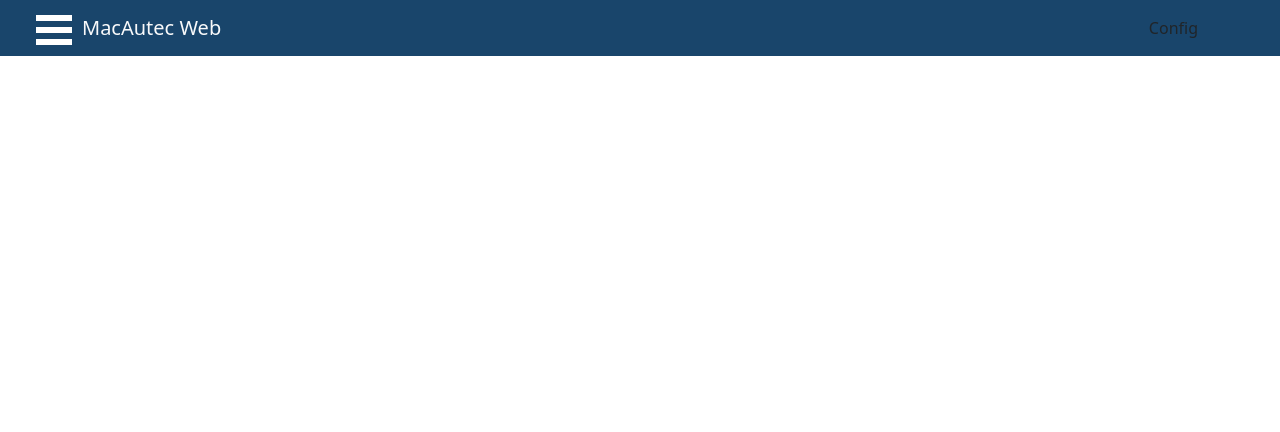
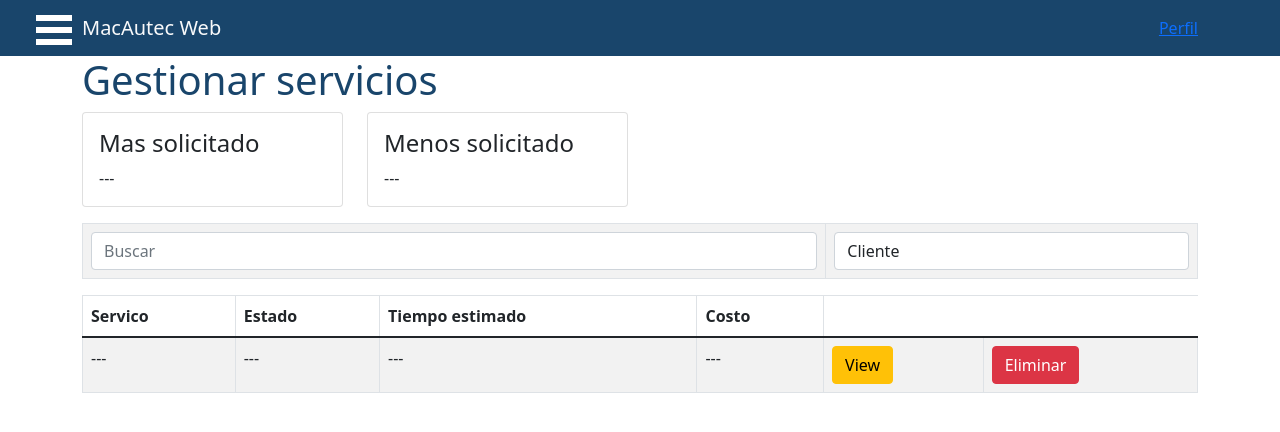
Before and after one commit to UninorteKevin/MACAUTEC-FrontEnd, a React (Create React App) app: page /servicios in a window 1280 px wide. Shown: the top 432 px of the page. Built offline with nearby package versions, Linux system fonts and the light colour scheme.

Commit message:
Se agregan UI para el perfil y servicios del sistema

```diff
--- a/src/App.jsx
+++ b/src/App.jsx
@@ -17,6 +17,8 @@ import UsuariosGestionar from "./pages/Usuario/Gestionar";
 //import Usuario from "./pages/Usuario/Usuario";
 //<Route path="/usuarios/:id" element={<Usuario/>} />
 import Usuario from "./pages/Usuario/Usuario"
+import Servicio from './pages/Servicio/Servicios';
+import Perfil from './pages/Perfil/Perfil';
 
 function App() {
   return (
@@ -34,6 +36,8 @@ function App() {
               <Routes>
                 <Route path="/usuarios-gestionar/" element={<UsuariosGestionar/>} />
                 <Route path="/usuarios/:id" element={<Usuario/>} />
+                <Route path="/servicios/" element={<Servicio/>} />
+                <Route path="/perfil/" element={<Perfil/>} />
               </Routes>
             </div>
           </Col>
--- a/src/components/NavBar/NavBar.jsx
+++ b/src/components/NavBar/NavBar.jsx
@@ -8,7 +8,7 @@ const NavBar = () => {
                 <Navbar.Toggle aria-controls="basic-navbar-nav" />
                 <Navbar.Collapse className="justify-content-end ">
                 <ul className = "navbar-nav mr-auto text-ligth">
-                    <li className = "nav-item"> Config</li>
+                    <li className = "nav-item"><a href="/perfil">Perfil</a></li>
                 </ul>
 
                 </Navbar.Collapse>
--- /dev/null
+++ b/src/pages/Perfil/Perfil.jsx
@@ -0,0 +1,70 @@
+import { Card, Row, Col, Form, Image } from "react-bootstrap";
+const Perfil = () => {
+    return (
+        <div className="container">
+            <h1>Perfil del usuario</h1>
+            <hr />
+            <Card>
+                <Card.Body>
+                    <Row>
+                        <Col>
+                            <Image src="/profile_default.svg" roundedCircle />
+                            <div className="details text-center">
+                                <h4>Username</h4>
+                                <span>User role</span>
+                            </div>
+                        </Col>
+                        <Col>
+                            <div className="container">
+                                <Form>
+                                    <div className="row mb-2">
+                                        <div className="col">
+                                            <input className = "form-control" type="text" placeholder = "Identificacion" disabled = {true} />
+                                        </div>
+                                    </div>
+                                    <div className="row g-2 mb-2">
+                                        <div className="col">
+                                            <input className = "form-control" type="text" placeholder = "Nombres"/>
+                                        </div>
+                                        <div className="col">
+                                            <input className = "form-control" type="text" placeholder = "Apellidos"/>
+                                        </div>
+                                    </div>
+                                    <div className="form-row mb-2">
+                                        <div className="col">
+                                            <input className = "form-control" type="text" placeholder = "Correo electronico" />
+                                        </div>
+                                    </div>
+                                    <div className="form-row mb-2">
+                                        <div className="col">
+                                            <input className = "form-control" type="text" placeholder = "Rol" disabled = {true}/>
+                                        </div>
+                                    </div>
+                                    <hr />
+                                    <h4>Administrar credenciales</h4>
+                                    <div className="form-row mb-2">
+                                        <div className="col">
+                                            <input className = "form-control" type="text" placeholder = "Cambiar contraseña" />
+                                        </div>
+                                    </div>
+                                    <div className="form-row mb-2">
+                                        <div className="col">
+                                            <input className = "form-control" type="text" placeholder = "Confirmar contraseña" />
+                                        </div>
+                                    </div>
+                                    <div className="form-row mt-3">
+                                        <div className="col">
+                                            <input className = "btn btn-success" type="submit" value="Guardar cambios" />
+                                        </div>
+                                    </div>
+                                </Form>
+                            </div>
+                        </Col>
+                    </Row>
+                </Card.Body>
+            </Card>
+        </div>
+     );
+}
+
+export default Perfil;
--- /dev/null
+++ b/src/pages/Servicio/Servicios.jsx
@@ -0,0 +1,71 @@
+import { Card, Row, Col, Button, Table, Form } from "react-bootstrap";
+const Servicio = () => {
+    return (
+        <div className="table-wrapper">
+            <h1>Gestionar servicios</h1>
+            <Row className = "mb-3">
+                <Col md = "3">
+                    <Card>
+                        <Card.Body>
+                            <h4>Mas solicitado</h4>
+                            <span>---</span>
+                        </Card.Body>
+                    </Card>
+                </Col>
+                <Col md = "3">
+                    <Card>
+                        <Card.Body>
+                            <h4>Menos solicitado</h4>
+                            <span>---</span>
+                        </Card.Body>
+                    </Card>
+                </Col>
+            </Row>
+            <Table striped bordered hover>
+            <tbody>
+                <tr>
+                    <td>
+                        <Form.Group controlId="Descripcion">
+                            <Form.Control placeholder="Buscar" type="text" />
+                        </Form.Group>
+                    </td>
+                    <td>
+                        <Form.Control as="select" >
+                            <option value="names">Cliente</option>
+                            <option value="email">Tipo servicio</option>
+                            <option value="role">Mecanico</option>
+                        </Form.Control>
+                    </td>
+                </tr>
+            </tbody>
+          </Table>
+          <Table striped bordered hover>
+            <thead>
+              <tr>
+                <th>Servico</th>
+                <th>Estado</th>
+                <th>Tiempo estimado</th>
+                <th>Costo</th>
+              </tr>
+            </thead>
+            <tbody>
+                <tr>
+                    <td>---</td>
+                    <td>---</td>
+                    <td>---</td>
+                    <td>---</td>
+                    <td>
+                        <Button className = "btn btn-warning btn-small">View</Button>
+                    </td>
+                    <td>
+                        <Button className = "btn btn-warning btn-danger ml-3">Eliminar</Button>
+                    </td>
+                </tr>
+
+            </tbody>
+          </Table>
+        </div>
+     );
+}
+
+export default Servicio;
```
